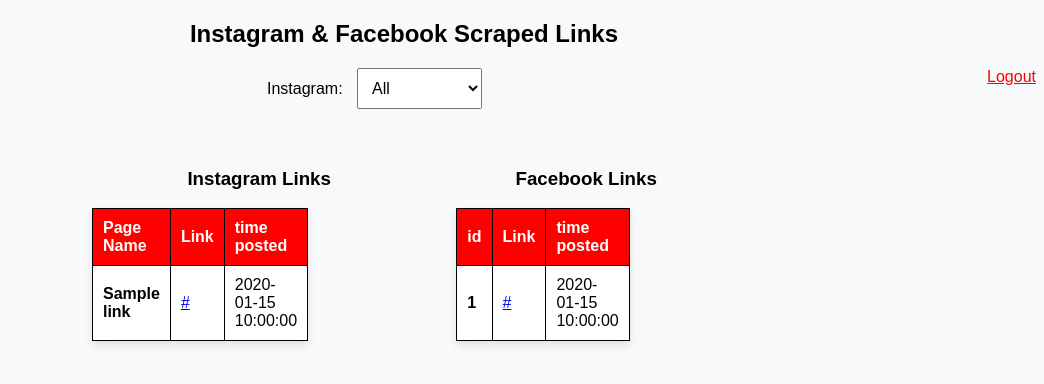
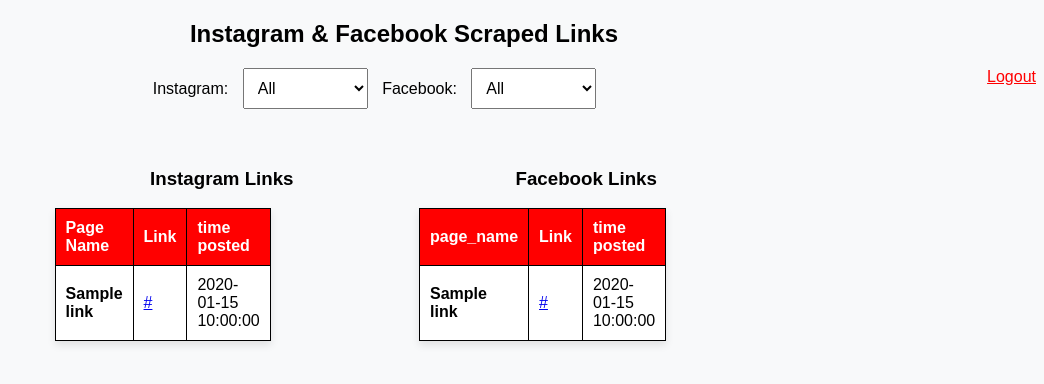
Before and after one commit to NasirMehmood12/Get_data_with_timestamp, a Flask app: template templates/index.html in a window 1280 px wide. Shown: the top 384 px of the page, without its empty margins (236-1280 px from the left). Run offline with Flask 3, Linux system fonts and the light colour scheme; the template is opened without the code that fills it: most values are stand-ins (such as "Sample title", 1, 10 or a date in 2020); some libraries are stand-ins or nearby versions.

Commit message:
Update index.html

```diff
--- a/templates/index.html
+++ b/templates/index.html
@@ -59,13 +59,13 @@
             {% endfor %}
         </select>
 
-<!--         <label for="facebookFilter">Facebook:</label>
+        <label for="facebookFilter">Facebook:</label>
         <select id="facebookFilter">
             <option value="">All</option>
             {% for  link in fb_links %}
-            <option value="{{ link.id }}">{{ link.id }}</option>
+            <option value="{{ link.page_name }}">{{ link.page_name }}</option>
             {% endfor %}
-        </select> -->
+        </select>
     </div>
 
     <div class="container">
@@ -97,13 +97,13 @@
             <h3>Facebook Links</h3>
             <table id="facebookTable">
                 <tr>
-                    <th>id</th>
+                    <th>page_name</th>
                     <th>Link</th>
                     <th>time posted</th>
                 </tr>
                 {% for link in fb_links %}
-                <tr data-page="{{ link.id }}">
-                    <td>{{ link.id }}</td>
+                <tr data-page="{{ link.page_name }}">
+                    <td>{{ link.page_name }}</td>
                     <td><a href="{{ link.link }}" target="_blank">{{ link.link }}</a></td>
                     <td>{{ link.timestamp }}</td>
                 </tr>
```
